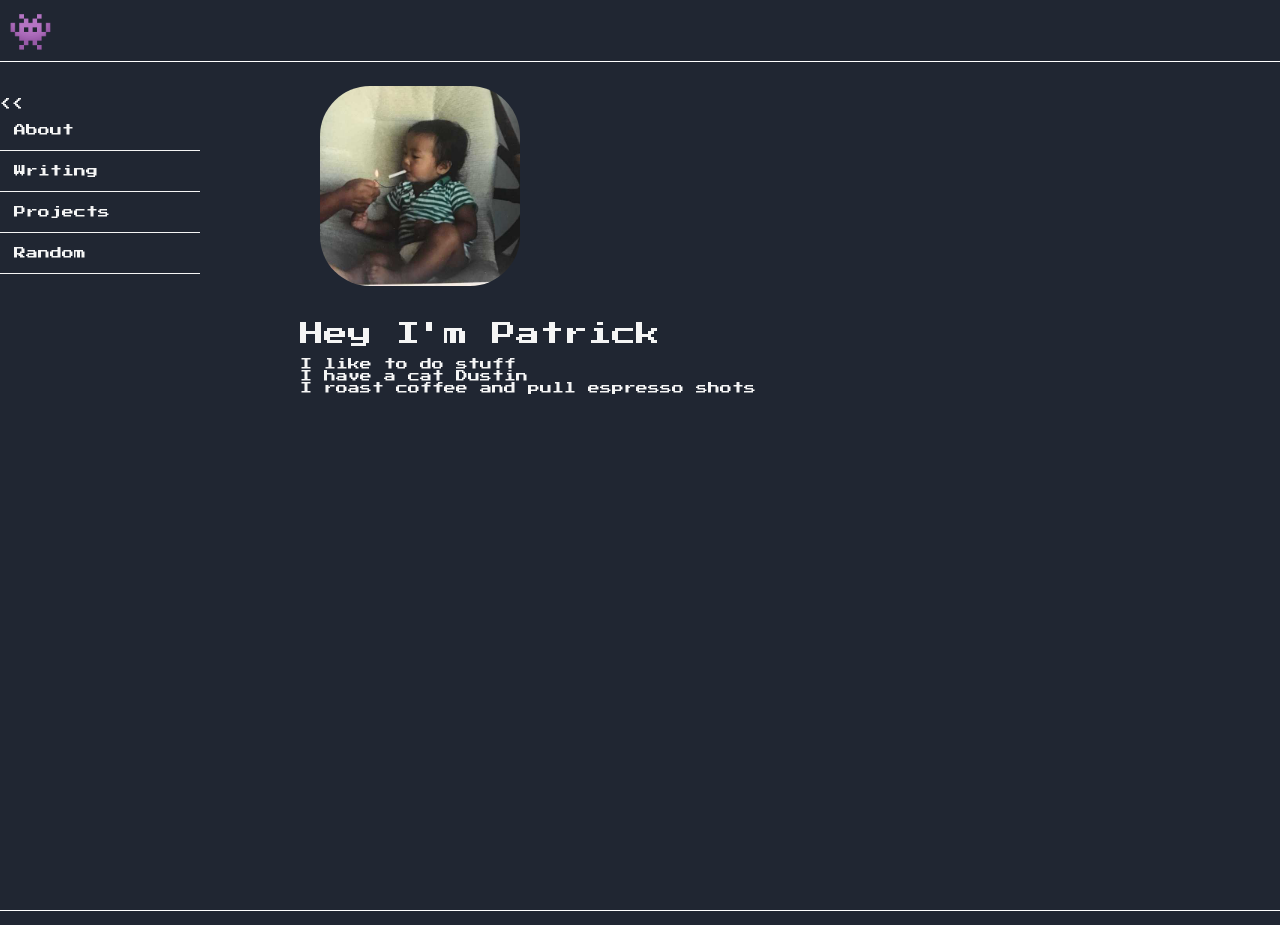
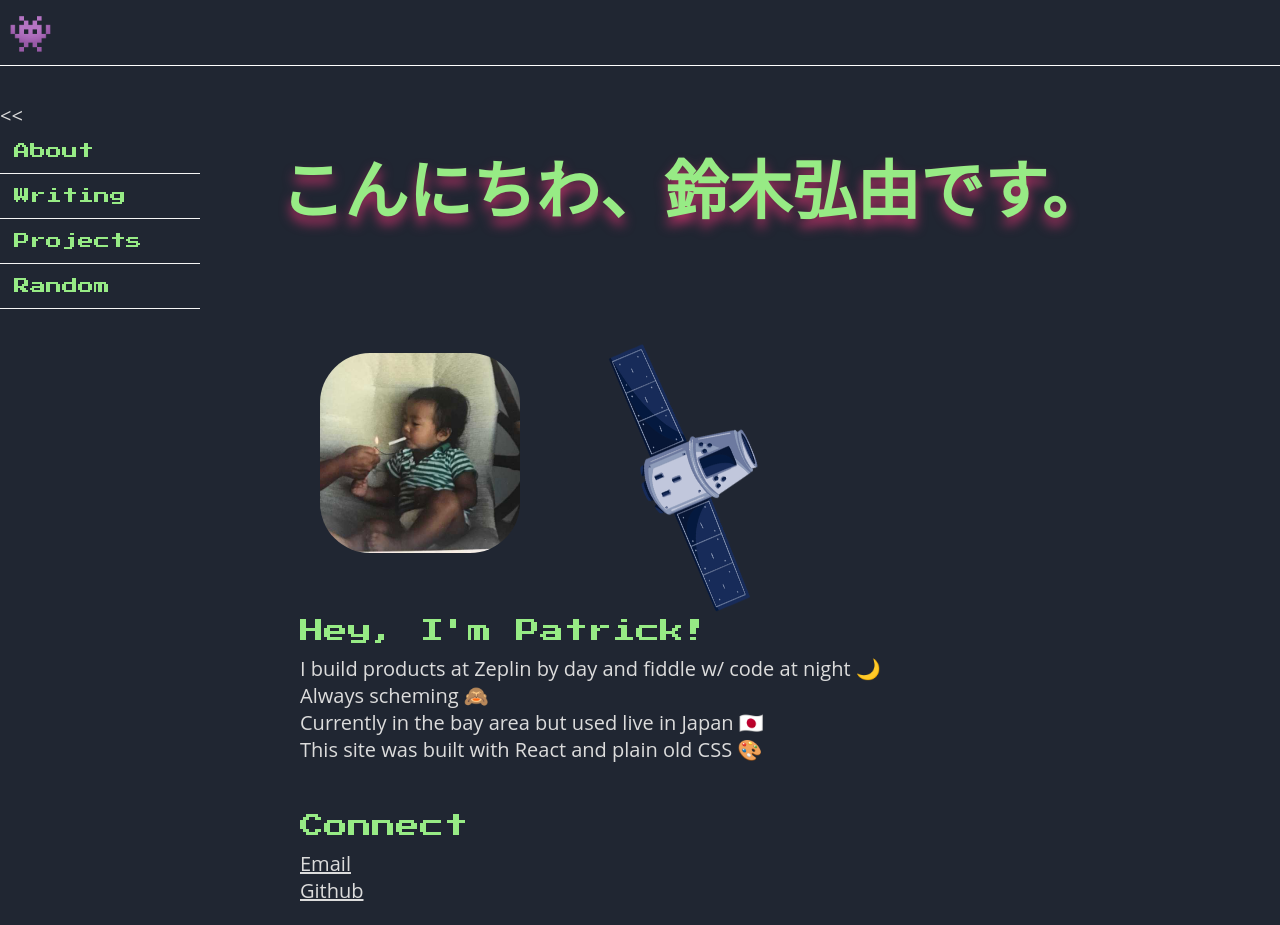
Before and after one commit to patrickluvsoj/personal-site, a React (Create React App) app: page / in a window 1280 px wide. Shown: the top 925 px of the page. Built offline with nearby package versions, Linux system fonts and the light colour scheme.

Commit message:
completed about page and menu

```diff
--- a/src/Content.js
+++ b/src/Content.js
@@ -1,13 +1,36 @@
 function Content() {
     return (
         <div className="about">
+            <img className="grid rotate" src="./satellite.png" alt="grid background"></img>
+            <h1 className="name">こんにちわ、鈴木弘由です。</h1>
             <div className="description">
-            <img className="profile" src="./slack_profile.jpeg" alt="my profile pic"></img>
-                <p>Hey I'm Patrick</p>
-                {/* <h1 className="name">こんにちわ、鈴木弘由です。</h1> */}
-                I like to do stuff<br></br>
-                I have a cat Dustin<br></br>
-                I roast coffee and pull espresso shots<br></br>
+                <img className="profile" src="./slack_profile.jpeg" alt="my profile pic"></img>
+                <p>Hey, I'm Patrick!</p>
+                I build products at Zeplin by day and fiddle w/ code at night 🌙<br></br>
+                Always scheming 🙈<br></br>
+                Currently in the bay area but used live in Japan 🇯🇵<br></br>
+                This site was built with React and plain old CSS 🎨<br></br>
+                <br></br>
+
+                <p>Connect</p>
+                <a href="mailto:hpatricksuzuki@gmail.com">Email</a><br></br>
+                <a href="https://github.com/patrickluvsoj">Github</a><br></br>
+                <br></br>
+
+                <p>Random Facts & Hobbies</p>
+                Lived in Japan for 10 years between age of 9 to 19.<br></br>
+                I like camping, tennis, coffee, reading and my cat Dustin 🐈<br></br>
+                Fav games: Final Fantasy X, Metal Gear Solid 3 and 2<br></br>
+                Fav animation: Gundam, Ghost in the Shell, Evangellion, Spirited Away, Your Name<br></br>
+                Coffee nerd. I roast and pull espresso shots.<br></br>
+                I can drive manual/stick shift.<br></br>
+                I know how to string tennis rackets.<br></br>
+
+
+                <br></br>
+                <br></br>
+
+
             </div>
         </div>
     )
--- a/src/Footer.js
+++ b/src/Footer.js
@@ -2,7 +2,7 @@ function Footer() {
     return (
         <div className="footer">
             <p>Born in Oakland, CA</p>
-            <p >Grew in Japan</p>
+            <p >Raised in Japan</p>
             <p>Surviving in the Matrix</p>
         </div>
     )
--- a/src/index.css
+++ b/src/index.css
@@ -1,9 +1,41 @@
 * {
-    font-family: 'Press Start 2P', 'Arial Narrow', Arial, sans-serif;
-    font-size: 12px;
-    color: whitesmoke;
+    font-family: 'Open Sans', Arial, sans-serif;
+    font-size: 20px;
+    /* color: #97eb85; */
+    color: gainsboro;
     margin: 0px;
     padding: 0px;
+}
+
+.grid {
+    height: 300px;
+    width: 300px;
+    position: absolute;
+    z-index: -1;
+    padding-left: 500px;
+}
+
+.rotate {
+    animation: rotation 30s;
+    animation-timing-function: linear;
+    animation-iteration-count: infinite;
+}
+
+@keyframes rotation {
+    from {
+        transform: rotate(0deg);
+    }
+    to {
+        transform: rotate(359deg);
+    }
+}
+
+.linear {
+    animation-timing-function: linear;
+}
+
+.infinite {
+    animation-iteration-count: infinite;
 }
 
 .menu-content {
@@ -22,6 +54,9 @@ ul {
 }
 
 .menu-item {
+    font-family: 'Press Start 2P';
+    font-size: 16px;
+    color: #97eb85;
     list-style: none;
     padding: 14px;
     border-bottom: 1px solid whitesmoke;
@@ -53,6 +88,7 @@ ul {
     border-bottom: 1px solid;
     border-color: white;
     /* box-shadow: 1px 6px 4px -4px grey; */
+    top: 0px;
     padding: 8px;
     margin-bottom: 24px;
 }
@@ -71,21 +107,24 @@ ul {
 }
 
 .about p {
+    font-family: 'Press Start 2P';
     font-size: 24px;
+    color: #97eb85;
     margin-bottom: 12px;
+    margin-top: 24px;
 }
 
 .description {
-    font-size: 12px;
-    margin-bottom: 12px;
-    margin-left: 100px;
+    margin: 120px 0 12px 100px;
 }
 
 .name {
-    font-size: 48px;
+    font-size: 64px;
     color: #97eb85;
     text-shadow: 0px 8px 12px #b13063;
     /* text-align: center; */
+    margin-left: 80px;
+    margin-top: 50px;
 }
 
 .footer {
@@ -94,17 +133,20 @@ ul {
     padding: 16px;
 }
 
+.footer p {
+    font-family: 'Press Start 2P';
+    font-size: 12px;
+}
+
 .main {
     display: flex;
 }
 
 .about {
     width: 100vw;
-    height: 90vh;
+
 }
 
 body {
-    /* background: linear-gradient(to bottom, #660066 0%, #000066 100%); */
     background-color: #202632;
-    background-size: no-repeat;
 }
```
Also changed, not shown: public/satellite.png (added), public/white-grid.png (added).
